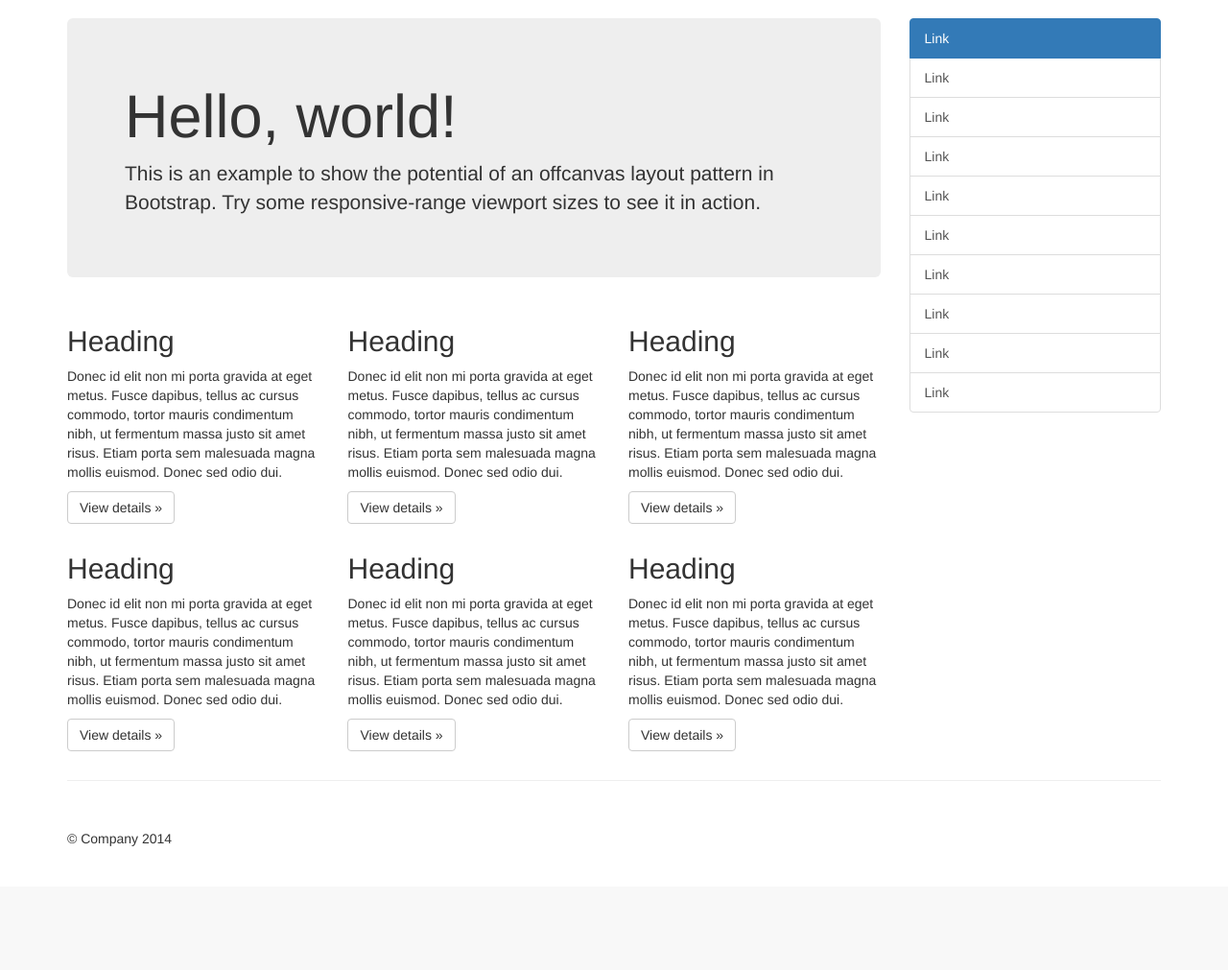
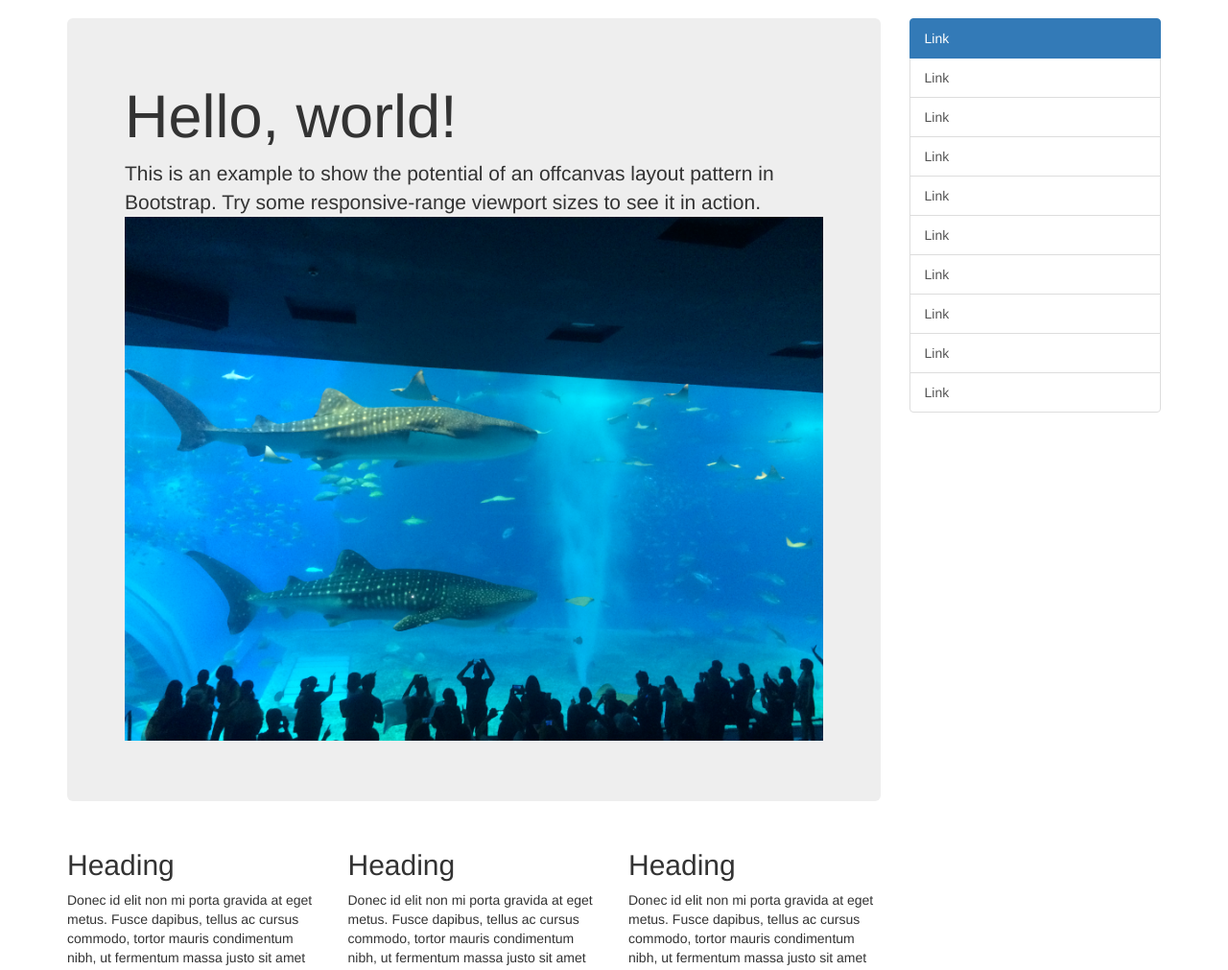
Before and after one commit to f85084/web_old, a PHP site: page / in a window 1280 px wide. Shown: the part 51-1062 px from the top of the page at 96% size. Before the commit the page ends 933 px from the top, so only its background shows below. Run offline with PHP 8.4, Linux system fonts and the light colour scheme; some libraries are stand-ins or nearby versions.

Commit message:
調整圖片為RWD
調整圖片為RWD

```diff
--- a/index.php
+++ b/index.php
@@ -8,13 +8,20 @@
     <meta name=description content="">
     <meta name=author content="">
     <link rel=icon href=/Content/AssetsBS3/img/favicon.ico>
-    <title>Off Canvas Template for Bootstrap</title>
+    <title>An's 旅</title>
     <link href=https://maxcdn.bootstrapcdn.com/bootstrap/3.3.1/css/bootstrap.min.css rel=stylesheet>
     <link href=css/index/css1020.css rel=stylesheet>
     <!--[if lt IE 9]><script src=~/Scripts/AssetsBS3/ie8-responsive-file-warning.js></script><![endif]-->
     <script src=css/index/ie-emulation-modes-warning.js></script>
     <!--[if lt IE 9]><script src=https://oss.maxcdn.com/html5shiv/3.7.2/html5shiv.min.js></script><script src=https://oss.maxcdn.com/respond/1.4.2/respond.min.js></script><![endif]-->
-
+<script type="text/javascript" src="http://code.jquery.com/jquery-1.4.4.min.js"></script>
+<style>
+#fx {
+    display: block;
+    max-width: 100%;
+    height: auto;
+}
+</style>
     <body>
     <nav class="navbar navbar-fixed-top navbar-inverse" role=navigation>
             <div class=container>
@@ -32,10 +39,12 @@
             <div class="row row-offcanvas row-offcanvas-right">
                 <div class="col-xs-12 col-sm-9">
                     <p class="pull-right visible-xs">
-                        <button type=button class="btn btn-primary btn-xs" data-toggle=offcanvas>Toggle nav</button>
+                        <button type=button class="btn btn-primary btn-xs" data-toggle=offcanvas>分類</button>
                   <div class=jumbotron>
                             <h1>Hello, world!</h1>
-                            <p>This is an example to show the potential of an offcanvas layout pattern in Bootstrap. Try some responsive-range viewport sizes to see it in action.</div>
+                            <p>This is an example to show the potential of an offcanvas layout pattern in Bootstrap. Try some responsive-range viewport sizes to see it in action.
+                             <img id="fx" src="photo/index/2015-10-1.jpg"/>
+</div>
                         <div class=row>
                             <div class="col-xs-6 col-lg-4">
                                 <h2>Heading</h2>
--- a/index3.php
+++ b/index3.php
@@ -56,6 +56,7 @@ body {
 		padding-right: 5px
 	}
 }
+
 </style>
 <link href="http://kkbruce.tw/Content/BS2/bootstrap-responsive.css" rel=stylesheet>
 <!--[if lt IE 9]><script src=~/Scripts/BS2/html5shiv.js></script><![endif]-->
```
Lines whose indentation alone changed are shown as unchanged.
